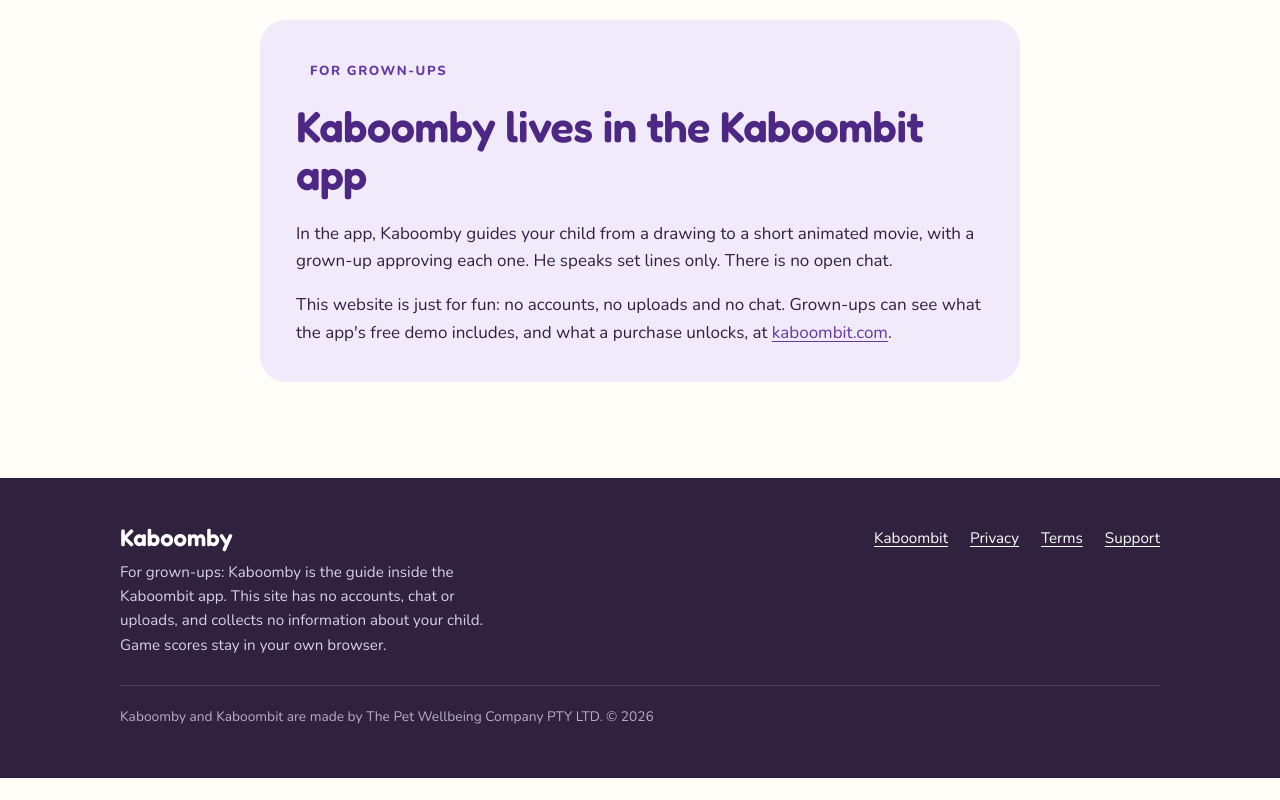
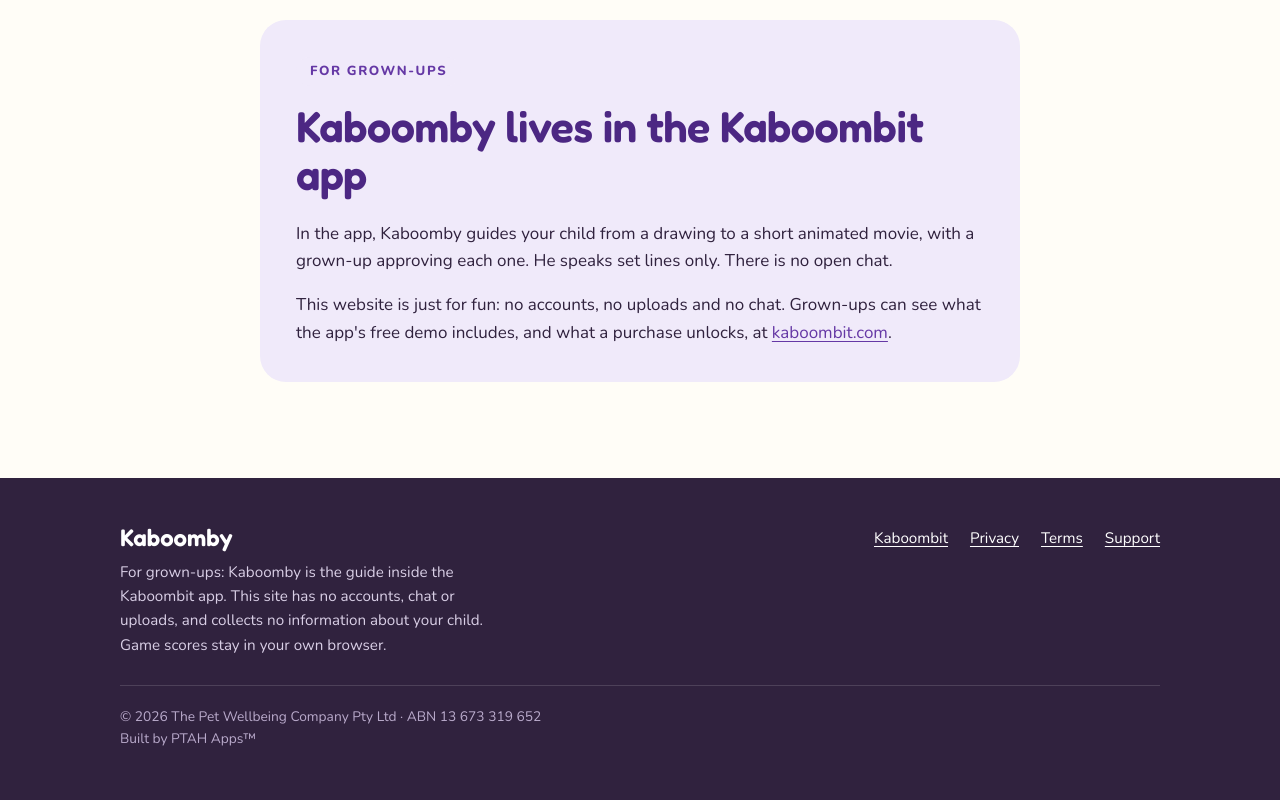
Before and after one commit to quietfield42/kaboomby.com, a plain HTML site: page index.html in a window 1280 px wide. Shown: the part 2197-2997 px from the top of the page. Before the commit the page ends 2975 px from the top, so only its background shows below. Drawn offline with Linux system fonts and the light colour scheme.

Commit message:
Footer: company identity standard (© 2026 The Pet Wellbeing Company Pty Ltd · ABN, Built by PTAH Apps™) (#1)
Claude-Session: https://claude.ai/code/session_01TsWe92Sx14bWkyZeABBKJv

Co-authored-by: Claude <noreply@anthropic.com>

```diff
--- a/index.html
+++ b/index.html
@@ -127,7 +127,7 @@
         <li><a href="https://kaboombit.com/support.html">Support</a></li>
       </ul>
     </div>
-    <p class="fine">Kaboomby and Kaboombit are made by The Pet Wellbeing Company PTY LTD. © <span id="year">2026</span></p>
+    <p class="fine">© 2026 The Pet Wellbeing Company Pty Ltd · ABN 13 673 319 652<br>Built by PTAH Apps™</p>
   </div>
 </footer>
 <script src="assets/site.js" defer></script>
```
Also changed, not shown: 404.html (+1 -1 lines), play/index.html (+1 -1 lines).
